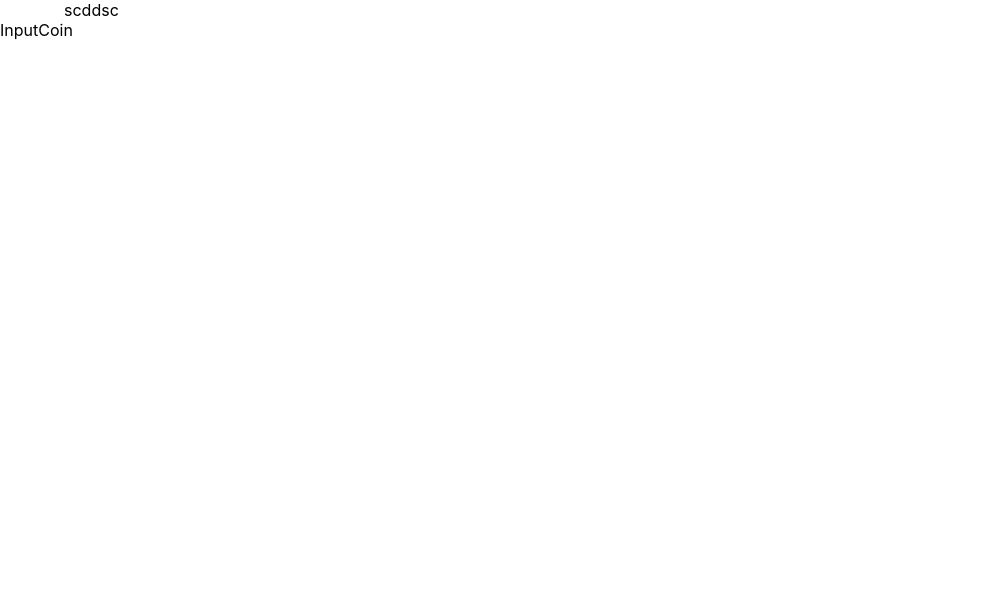
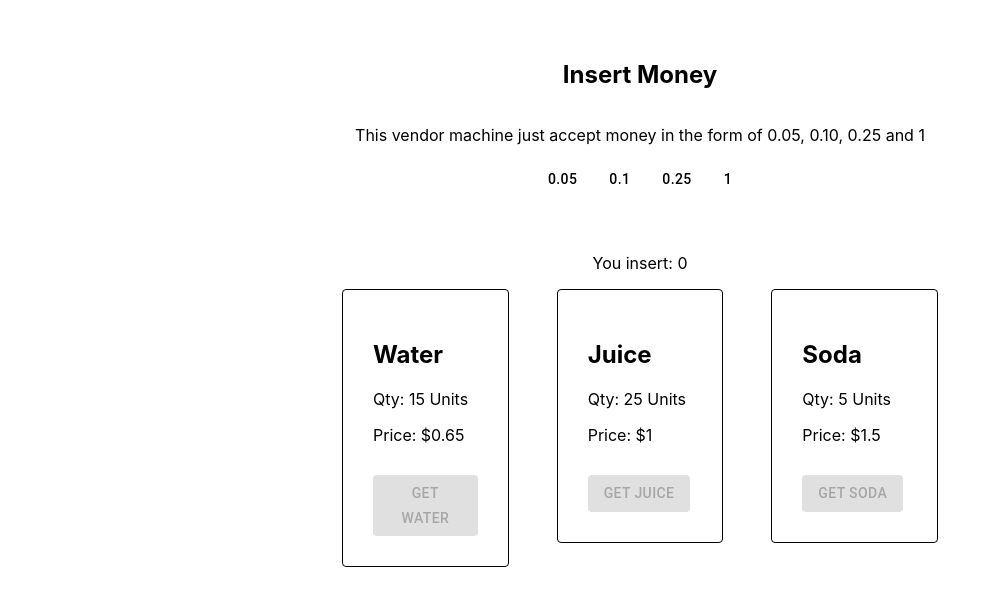
Before and after one commit to TeriLuna/vending-machine, a React (Create React App) app: page / in a window 1280 px wide. Shown: the top 606 px of the page, without its empty margins (0-1000 px from the left). Built offline with nearby package versions, Linux system fonts and the light colour scheme.

Commit message:
Vending Machine structure

```diff
--- a/src/App.js
+++ b/src/App.js
@@ -1,24 +1,12 @@
-import logo from './logo.svg';
-import './App.css';
+import VendorMachine from "./Component/VendorMachine";
+
+import { IncomeProvider } from "./Context/IncomeProvider";
 
 function App() {
   return (
-    <div className="App">
-      <header className="App-header">
-        <img src={logo} className="App-logo" alt="logo" />
-        <p>
-          Edit <code>src/App.js</code> and save to reload.
-        </p>
-        <a
-          className="App-link"
-          href="https://reactjs.org"
-          target="_blank"
-          rel="noopener noreferrer"
-        >
-          Learn React
-        </a>
-      </header>
-    </div>
+    <IncomeProvider>
+      <VendorMachine />
+    </IncomeProvider>
   );
 }
 
--- a/src/Component/InputCoin.jsx
+++ b/src/Component/InputCoin.jsx
@@ -1,9 +1,45 @@
-import React from 'react'
+import React, { useContext, useEffect, useState } from "react";
 
-function InputCoin() {
+import { Button, ButtonGroup, Container } from "@mui/material";
+
+import moneyList from "../Data/moneyAcceptance.json";
+import { IncomeContext } from "../Context/IncomeProvider";
+
+const InputCoin = () => {
+  const { handleCoinCount } = useContext(IncomeContext);
+
+
+
   return (
-    <div>InputCoin</div>
-  )
-}
+    <Container
+      sx={{
+        display: "flex",
+        flexDirection: "column",
+        alignItems: "center",
+        marginY: "40px",
+      }}
+    >
+      <h2>Insert Money</h2>
+      <p>
+        This vendor machine just accept money in the form of 0.05, 0.10, 0.25
+        and 1
+      </p>
+      <ButtonGroup
+        disableElevation
+        variant="Contained"
+        aria-label="Disable elevation buttons"
+      >
+        {moneyList.map((money, i) => {
+          let valueCoin = money.value;
+          return (
+            <Button key={i} onClick={() => handleCoinCount(valueCoin)}>
+              {valueCoin}
+            </Button>
+          );
+        })}
+      </ButtonGroup>
+    </Container>
+  );
+};
 
-export default InputCoin
+export default InputCoin;
--- a/src/Component/ProductItem.jsx
+++ b/src/Component/ProductItem.jsx
@@ -1,15 +1,32 @@
-import React from "react";
+import React, { useContext, useState } from "react";
 
-import { Box, Container } from "@mui/material";
+import { Box, Button, Container } from "@mui/material";
+import { IncomeContext } from "../Context/IncomeProvider";
 
-function ProductItem() {
+const ProductItem = (productData) => {
+  const { id, name, price, qty } = productData;
+
+  const { onAddProduct, totalCount } = useContext(IncomeContext);
+
   return (
-    <div>
-      <Container>
-        <Box>scddsc</Box>
-      </Container>
-    </div>
+    <Container>
+      <Box key={id} sx={{ border: 1, borderRadius: 1, padding: "30px" }}>
+        <Box>
+          <h2>{name}</h2>
+          <p>Qty: {qty} Units</p>
+          <span>Price: ${price}</span>
+        </Box>
+        <Button
+          disabled={price > totalCount}
+          variant="contained"
+          sx={{ marginTop: "30px" }}
+          onClick={() => onAddProduct(productData)}
+        >
+          Get {name}
+        </Button>
+      </Box>
+    </Container>
   );
-}
+};
 
 export default ProductItem;
--- a/src/Component/ProductsCollection.jsx
+++ b/src/Component/ProductsCollection.jsx
@@ -1,15 +1,23 @@
 import React from "react";
+
+import { Box } from "@mui/material";
+
 import ProductItem from "./ProductItem";
-
 import productsData from "../Data/productsData.json";
 
-function ProductsCollection() {
-  console.log({ productsData }, "heeey");
+const ProductsCollection = () => {
   return (
-    <div>
-      <ProductItem />
-    </div>
+    <Box sx={{ display: "inline-flex", flexDirection: "row" }}>
+      {productsData.map((item) => (
+        <ProductItem
+          key={item.id}
+          name={item.name}
+          price={item.price}
+          qty={item.qty}
+        />
+      ))}
+    </Box>
   );
-}
+};
 
 export default ProductsCollection;
--- a/src/Component/VendorMachine.jsx
+++ b/src/Component/VendorMachine.jsx
@@ -1,15 +1,25 @@
-import React from "react";
+import React, { useContext, useState } from "react";
+
+import { Container } from "@mui/material";
 
 import InputCoin from "./InputCoin";
 import ProductsCollection from "./ProductsCollection";
+import { IncomeContext } from "../Context/IncomeProvider";
 
-function VendorMachine() {
+const VendorMachine = () => {
+  const { totalCount } = useContext(IncomeContext);
+
   return (
-    <>
+    <Container
+      sx={{ display: "flex", flexDirection: "column", alignItems: "center" }}
+    >
+      <InputCoin />
+      <div>
+        <p>You insert: {totalCount}</p>
+      </div>
       <ProductsCollection />
-      <InputCoin />
-    </>
+    </Container>
   );
-}
+};
 
 export default VendorMachine;
--- /dev/null
+++ b/src/Context/IncomeProvider.jsx
@@ -0,0 +1,36 @@
+import React, { createContext, useState } from "react";
+
+export const IncomeContext = createContext();
+
+export const IncomeProvider = ({ children }) => {
+  const [totalCount, setTotalCount] = useState(0);
+  const [product, setProduct] = useState({});
+  const [count, setCount] = useState(1);
+
+  // Handle coins inserted by user
+  const handleCoinCount = (value) => {
+    const newValue = totalCount + value;
+    setTotalCount(newValue);
+  };
+
+  // Products Selection
+  const onAddProduct = (value) => {
+    if (totalCount >= value.price && count < value.qty) {
+      setProduct(value);
+      setCount(count + 1);
+      console.log({ count, value });
+    } else {
+      console.log("Please insert more coins to buy a product");
+    }
+  };
+
+  const value = {
+    totalCount,
+    setTotalCount,
+    handleCoinCount,
+    onAddProduct,
+  };
+  return (
+    <IncomeContext.Provider value={value}>{children}</IncomeContext.Provider>
+  );
+};
--- /dev/null
+++ b/src/Data/moneyAcceptance.json
@@ -0,0 +1 @@
+[{ "value": 0.05 }, { "value": 0.1 }, { "value": 0.25 }, { "value": 1 }]
--- a/src/Data/productsData.json
+++ b/src/Data/productsData.json
@@ -2,19 +2,19 @@
   {
     "id": 1,
     "name": "Water",
-    "Price": 0.65,
+    "price": 0.65,
     "qty": 15
   },
   {
     "id": 2,
     "name": "Juice",
-    "Price": 1.0,
+    "price": 1.0,
     "qty": 25
   },
   {
     "id": 3,
     "name": "Soda",
-    "Price": 1.5,
+    "price": 1.5,
     "qty": 5
   }
 ]
--- a/src/index.js
+++ b/src/index.js
@@ -1,15 +1,13 @@
 import React from "react";
 import ReactDOM from "react-dom/client";
 import "./index.css";
-// import App from './App';
+import App from "./App";
 import reportWebVitals from "./reportWebVitals";
-import VendorMachine from "./Component/VendorMachine";
 
 const root = ReactDOM.createRoot(document.getElementById("root"));
 root.render(
   <React.StrictMode>
-    {/* <App /> */}
-    <VendorMachine />
+    <App />
   </React.StrictMode>
 );
 
```
Also changed, not shown: src/App.css (deleted, +0 -38 lines), src/logo.svg (deleted).
